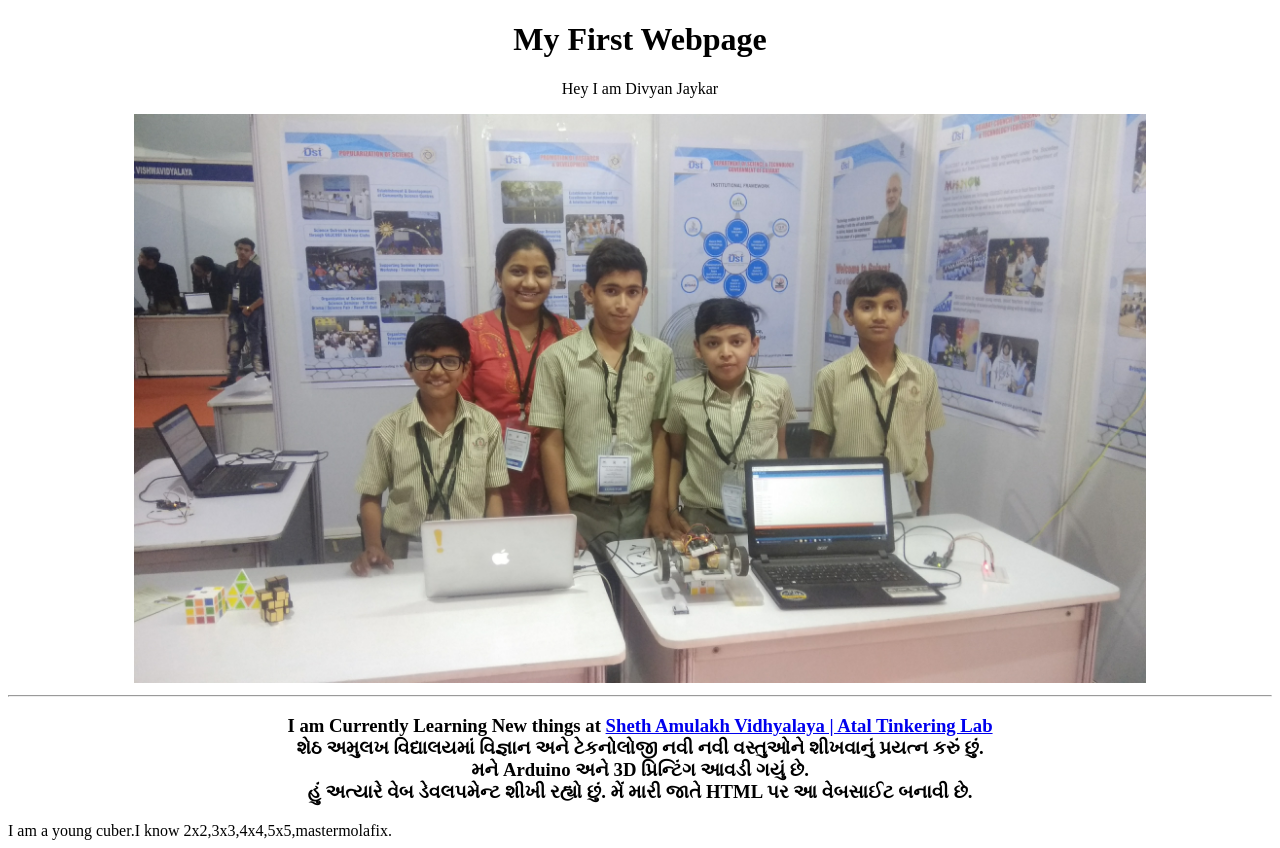
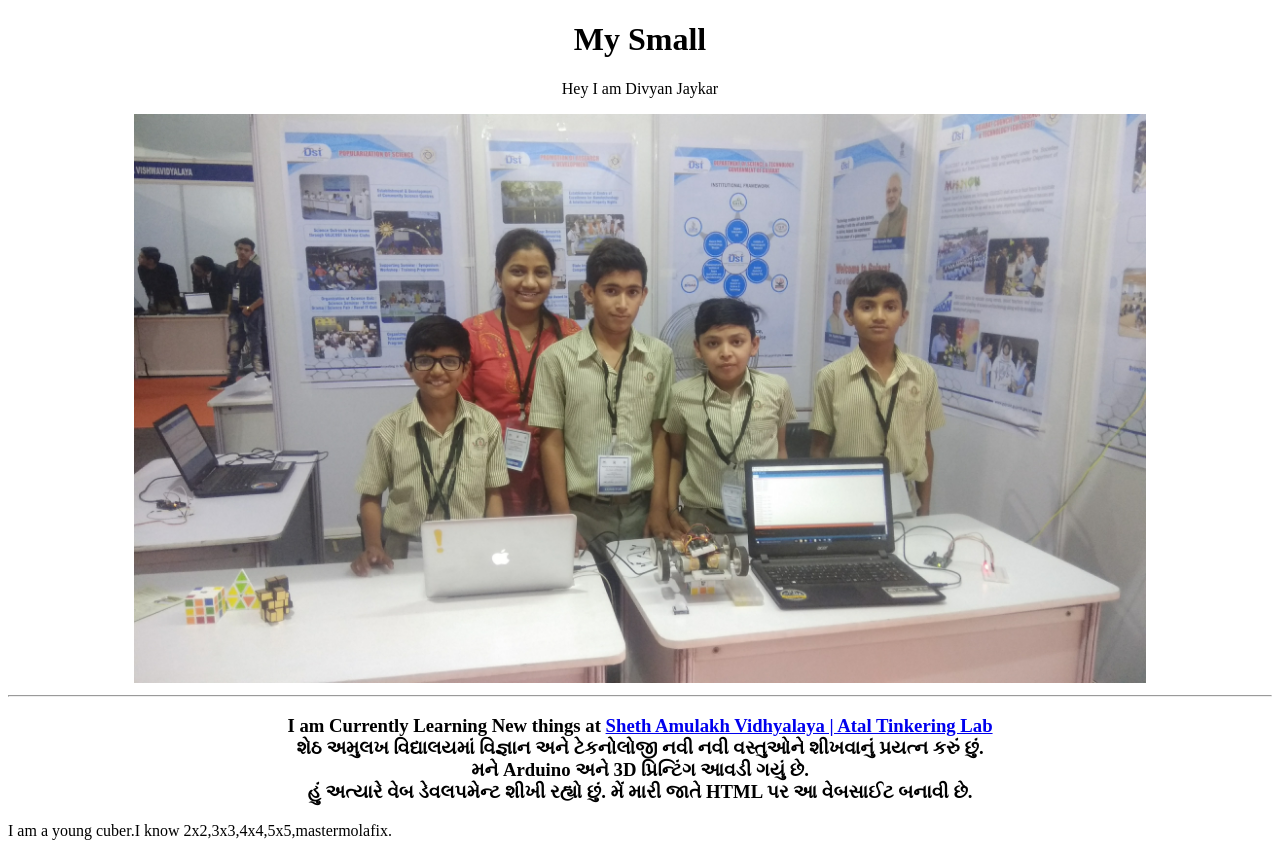
Before and after one commit to divyanjaykar/divyanjaykar.github.io, a plain HTML site: page index.html in a window 1280 px wide. Drawn offline with Linux system fonts and the light colour scheme.

Commit message:
Update index.html

```diff
--- a/index.html
+++ b/index.html
@@ -3,7 +3,7 @@
 <body>
 
 <center>
-<h1>My First Webpage</h1>
+<h1>My Small</h1>
 <p>Hey I am Divyan Jaykar</p>
 <img src="divyan-sci-city.jpg" width="80%" alt="National Science Day 2018 at Science City Ahmedabad">
 
```
